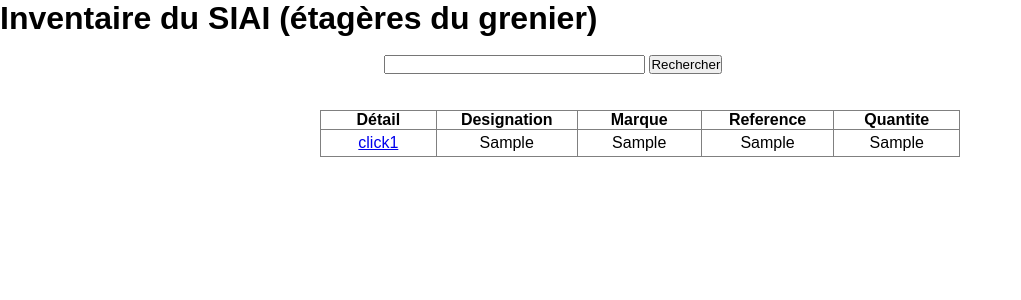
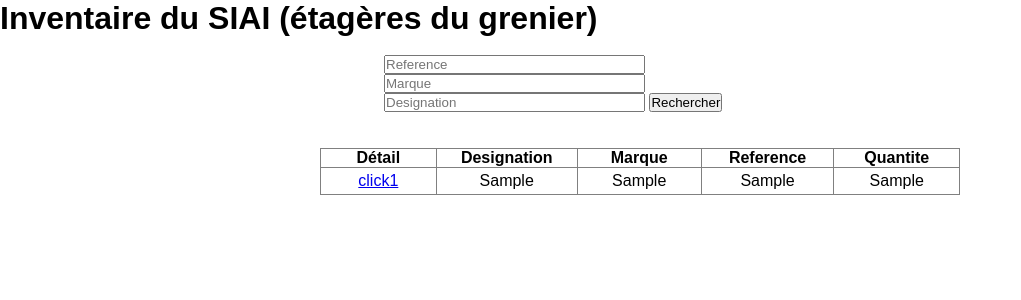
Before and after one commit to mickeyyde/inventaireSIAI, a PHP site: page / in a window 1280 px wide. Shown: the part 48-348 px from the top of the page, without its empty margins (0-1021 px from the left). Run offline with PHP 8.4, Linux system fonts and the light colour scheme; tables that the repository leaves empty or names only in its code hold one stand-in row (values such as "Sample post"); some libraries are stand-ins or nearby versions.

Commit message:
nouvelle API xmax et filtres pour la recherche

```diff
--- a/include/action.php
+++ b/include/action.php
@@ -10,7 +10,7 @@ switch($_GET['ACTION']){
         $carac = $_GET['M_carac'];
         $com = $_GET['M_com'];
         ModifierMateriel($conn1, $des, $qte, $carac, $com, $id);
-        header('Location: det.php?id_materiel='.$id);
+        header('Location: ../det.php?id_materiel='.$id);
         break;
 
     case 'ajouter':
--- /dev/null
+++ b/include/api_xmax.php
@@ -0,0 +1,138 @@
+<?php
+require_once("./fBDD.php");
+$c = connexionBDD();
+
+$query = explode("/", $_SERVER["QUERY_STRING"]);
+
+// localhost/include/api_xmax.php?recherche/marque/designation
+
+foreach($query as $filtre => $item){
+    if($item == ""){
+        switch($filtre){
+            case 0:
+                $recherche = null;
+                break;
+            case 1:
+                $marque = null;
+                break;
+            case 2:
+                $designation = null;
+                break;
+        }
+    } else{
+        switch($filtre){
+            case 0:
+                $recherche = $item;
+                break;
+            case 1:
+                $marque = $item;
+                break;
+            case 2:
+                $designation = $item;
+                break;
+        }
+    }
+}
+
+switch($recherche){
+    case null:
+        switch($marque){
+            case null:
+                switch($designation){
+                    case null: //------------------------------------------------null/null/null------------------------------------------------
+                        $rArr = rechercheDefault($c);
+                        $arrJSON = json_encode($rArr);
+                        echo $arrJSON;
+                        break;
+
+                    default: //------------------------------------------------null/null/...------------------------------------------------
+                        $rMat=$c->query("SELECT * FROM Materiel WHERE designation ~ '".$designation."';")->fetchAll();
+                        $arr = array();
+                        foreach($rMat as $ligne) {
+                            array_push($arr,array(0 => $ligne["designation"], 1 => $ligne["ref_marque"], 2 => $ligne["reference"], 3 => $ligne["qte"], 4 => $ligne['id_materiel']));
+                        }
+                        $arrJSON = json_encode($arr);
+                        echo $arrJSON;
+                        break;
+                }
+                break;
+
+            default:
+                switch($designation){
+                    case null: //------------------------------------------------null/.../null------------------------------------------------
+                        $rMat=$c->query("SELECT * FROM Materiel WHERE ref_marque ~ '".$marque."';")->fetchAll();
+                        $arr = array();
+                        foreach($rMat as $ligne) {
+                            array_push($arr,array(0 => $ligne["designation"], 1 => $ligne["ref_marque"], 2 => $ligne["reference"], 3 => $ligne["qte"], 4 => $ligne['id_materiel']));
+                        }
+                        $arrJSON = json_encode($arr);
+                        echo $arrJSON;
+                        break;
+
+                    default: //------------------------------------------------null/.../...------------------------------------------------
+                        $rMat=$c->query("SELECT * FROM Materiel WHERE (ref_marque ~ '".$marque."' AND designation ~ '".$designation."' );")->fetchAll();
+                        $arr = array();
+                        foreach($rMat as $ligne) {
+                            array_push($arr,array(0 => $ligne["designation"], 1 => $ligne["ref_marque"], 2 => $ligne["reference"], 3 => $ligne["qte"], 4 => $ligne['id_materiel']));
+                        }
+                        $arrJSON = json_encode($arr);
+                        echo $arrJSON;
+                        break;
+                }
+                break;
+        }
+        break;
+
+    default:
+        switch($marque){
+            case null:
+                switch($designation){
+                    case null: //------------------------------------------------.../null/null------------------------------------------------
+                        $rMat=$c->query("SELECT * FROM Materiel WHERE reference ~ '".$recherche."';")->fetchAll();
+                        $arr = array();
+                        foreach($rMat as $ligne) {
+                            array_push($arr,array(0 => $ligne["designation"], 1 => $ligne["ref_marque"], 2 => $ligne["reference"], 3 => $ligne["qte"], 4 => $ligne['id_materiel']));
+                        }
+                        $arrJSON = json_encode($arr);
+                        echo $arrJSON;
+                        break;
+
+                    default: //------------------------------------------------.../null/...------------------------------------------------
+                        $rMat=$c->query("SELECT * FROM Materiel WHERE (reference ~ '".$recherche."' AND designation ~ '".$designation."');")->fetchAll();
+                        $arr = array();
+                        foreach($rMat as $ligne) {
+                            array_push($arr,array(0 => $ligne["designation"], 1 => $ligne["ref_marque"], 2 => $ligne["reference"], 3 => $ligne["qte"], 4 => $ligne['id_materiel']));
+                        }
+                        $arrJSON = json_encode($arr);
+                        echo $arrJSON;
+                        break;
+
+                }
+                break;
+
+            default:
+                switch($designation){
+                    case null: //------------------------------------------------.../.../null------------------------------------------------
+                        $rMat=$c->query("SELECT * FROM Materiel WHERE (reference ~ '".$recherche."' AND ref_marque ~ '".$marque."');")->fetchAll();
+                        $arr = array();
+                        foreach($rMat as $ligne) {
+                            array_push($arr,array(0 => $ligne["designation"], 1 => $ligne["ref_marque"], 2 => $ligne["reference"], 3 => $ligne["qte"], 4 => $ligne['id_materiel']));
+                        }
+                        $arrJSON = json_encode($arr);
+                        echo $arrJSON;
+                        break;
+
+                    default: //------------------------------------------------.../.../...------------------------------------------------
+                        $rMat=$c->query("SELECT * FROM Materiel WHERE (reference ~ '".$recherche."' AND ref_marque ~ '".$marque."' AND designation ~ '".$designation."');")->fetchAll();
+                        $arr = array();
+                        foreach($rMat as $ligne) {
+                            array_push($arr,array(0 => $ligne["designation"], 1 => $ligne["ref_marque"], 2 => $ligne["reference"], 3 => $ligne["qte"], 4 => $ligne['id_materiel']));
+                        }
+                        $arrJSON = json_encode($arr);
+                        echo $arrJSON;
+                     break;
+                }
+                break;
+        }
+        break;
+}
--- a/include/API_ListeMat.php
+++ b/include/obsolete_API_ListeMat.php
@@ -24,4 +24,6 @@ if (isset($_GET["recherche"])){
             $arrJSON = json_encode($rArr);
             echo $arrJSON;
 }
+
+
 ?>
--- a/index.php
+++ b/index.php
@@ -22,8 +22,10 @@
 			}
 
 			function fAction() {
-                    var param = document.getElementById('recherche').value;
-					objRequete.open('get','./include/API_ListeMat.php?recherche='+String(param.toUpperCase()),true);
+                    var recherche = document.getElementById('recherche').value;
+                    var marque = document.getElementById('marque').value;
+                    var designation = document.getElementById('designation').value;
+					objRequete.open('get','./include/api_xmax.php?'+String(recherche.toUpperCase())+'/'+String(marque.toUpperCase())+'/'+String(designation),true);
                     objRequete.onreadystatechange = fRetour;
                     objRequete.send(null);
 					return true;
@@ -34,12 +36,11 @@
     <?php include("./include/header.php");?>
 			<h1>Inventaire du SIAI (étagères du grenier)</h1><br>
             <div id="global">
-                <input type="text" id="recherche" size="30">
+                <input type="text" id="recherche" placeholder="Reference" size="30">
+                <input type="text" id="marque" placeholder="Marque" size="30">
+                <input type="text" id="designation" placeholder="Designation" size="30">
                 <button onclick="fAction();">Rechercher</button>
             </div>
-
-
-
             <br><br>
 			<Table Border=1 class="tabcenter" id="tableauref">
 				<tr>
```
